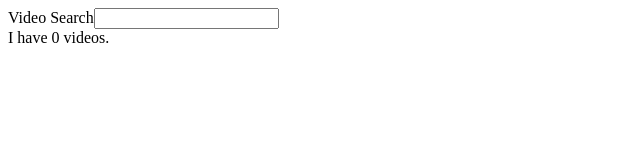
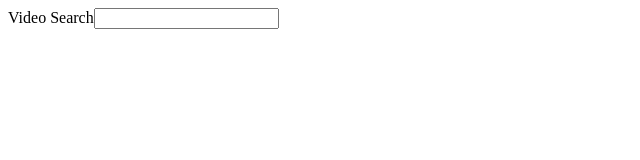
Before and after one commit to qarimbas/Modern-React-with-Redux, a React (Create React App) app: page / in a window 1280 px wide. Shown: the top 160 px of the page, without its empty margins (0-640 px from the left). Built offline with nearby package versions, Linux system fonts and the light colour scheme; the HTML template or start-up script is replaced by a standard one.

Commit message:
videapp listitem list

```diff
--- a/src/components/App.js
+++ b/src/components/App.js
@@ -1,6 +1,7 @@
 import React from "react";
 import SearchBar from "./SearchBar";
 import youtube from "../apis/youtube";
+import VideoList from "./VideoList";
 
 class App extends React.Component {
     state = { videos: [] };
@@ -11,14 +12,15 @@
                 q: term,
             },
         });
+
         this.setState({ videos: response.data.items });
     };
 
     render() {
         return (
             <div className="ui container">
-                <SearchBar onFormSubmit={this.onTermSubmit} />I have{" "}
-                {this.state.videos.length} videos.
+                <SearchBar onFormSubmit={this.onTermSubmit} />
+                <VideoList videos={this.state.videos} />
             </div>
         );
     }
--- /dev/null
+++ b/src/components/VideoItem.js
@@ -0,0 +1,7 @@
+import React from "react";
+
+const VideoItem = () => {
+  return <div>Video Item</div>;
+};
+
+export default VideoItem;
--- /dev/null
+++ b/src/components/VideoList.js
@@ -0,0 +1,12 @@
+import React from "react";
+import VideoItem from "./VideoItem";
+
+const VideoList = ( {videos} ) => {
+  const renderedList = videos.map((video) => {
+    return <VideoItem video={video} />;
+  });
+
+  return <div>{renderedList}</div>;
+};
+
+export default VideoList;
```
